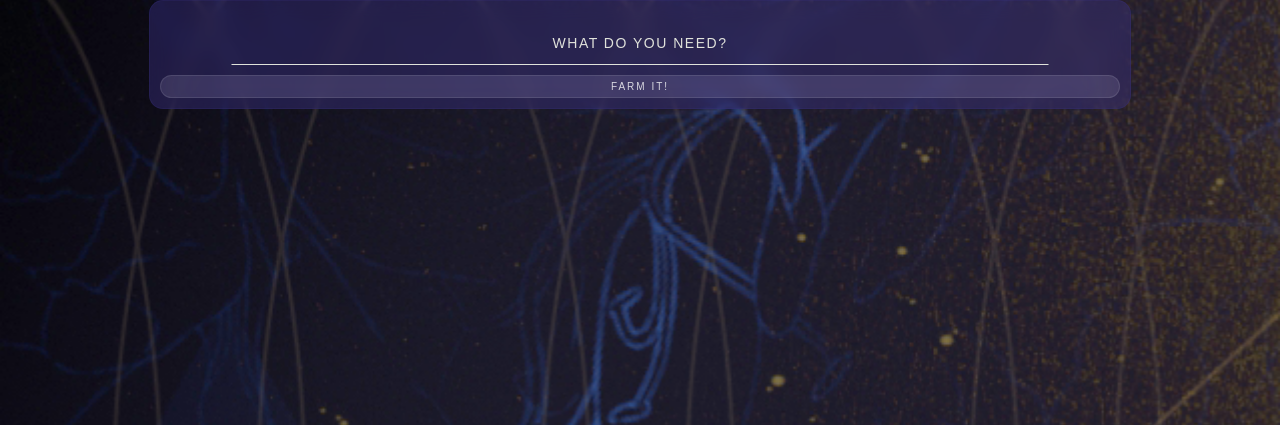
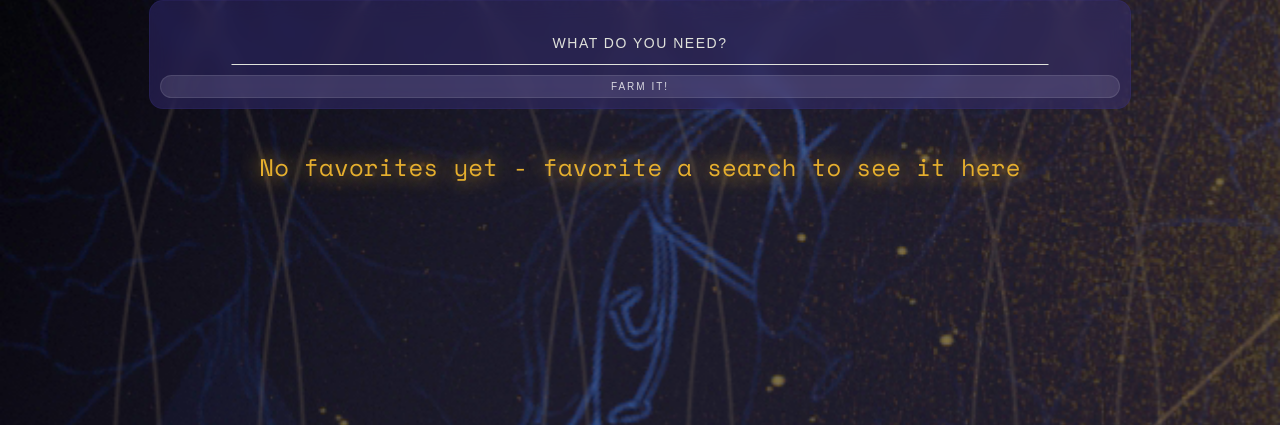
Before and after one commit to puentebravo/FarmFrame, a Flask app: page / in a window 1280 px wide. Shown: the part 50-475 px from the top of the page. Run offline with Flask 2, Linux system fonts and the light colour scheme; some libraries are stand-ins or nearby versions.

Commit message:
Added functionality to save, render favorites

```diff
--- a/farmFrame/static/index.js
+++ b/farmFrame/static/index.js
@@ -4,9 +4,57 @@ const searchEl = document.querySelector("#itemSearch");
 const resultEl = document.querySelector("#results");
 const resHeadEl = document.querySelector("#resHeader");
 
+const displayFavorites = () => {
+  const favoriteSearches = JSON.parse(localStorage.getItem("favorites")) || [];
+
+  resultEl.textContent = "";
+  if (favoriteSearches.length > 0) {
+    resHeadEl.textContent = "Favorite Searches";
+
+    for (let i = 0; i < favoriteSearches.length; i++) {
+      let cardContainer = document.createElement("div");
+
+      cardContainer.setAttribute("class", "resultCard font-space");
+
+      resultEl.appendChild(cardContainer);
+
+      let cardNumber = document.createElement("p");
+      cardNumber.classList.add("font-heavy");
+      cardNumber.textContent = i + 1;
+
+      let favText = document.createElement("h5");
+      favText.classList.add("text-lead");
+      favText.textContent = favoriteSearches[i].value;
+
+      let deleteBtn = document.createElement("button");
+      deleteBtn.setAttribute("class", "glass-button deleteBtn");
+      deleteBtn.innerHTML = `<i class="fa-regular fa-square-minus"></i>`;
+      deleteBtn.setAttribute("data-id", favoriteSearches[i].id);
+
+      cardContainer.appendChild(cardNumber);
+      cardContainer.appendChild(favText);
+      cardContainer.appendChild(deleteBtn);
+
+      deleteBtn.addEventListener("click", function (event) {
+        let targetId = event.target.parentNode.dataset.id;
+
+        let filteredItems = favoriteSearches.filter(
+          (item) => item.id != targetId
+        );
+
+        localStorage.setItem("favorites", JSON.stringify(filteredItems));
+
+        displayFavorites();
+      });
+    }
+  } else {
+    resHeadEl.textContent =
+      "No favorites yet - favorite a search to see it here";
+  }
+};
+
 const displayData = (dropData) => {
-
-  resultEl.textContent = ""
+  resultEl.textContent = "";
   for (let i = 0; i < dropData.length; i++) {
     let element = dropData[i];
 
@@ -19,8 +67,7 @@ const displayData = (dropData) => {
     let cardChance = document.createElement("p");
     let cardSubDiv = document.createElement("div");
 
-    cardSubDiv.classList.add("subDiv")
-
+    cardSubDiv.classList.add("subDiv");
 
     cardChance.classList.add("font-heavy");
 
@@ -31,7 +78,7 @@ const displayData = (dropData) => {
 
     resultEl.appendChild(cardContainer);
     cardContainer.appendChild(cardChance);
-    cardContainer.appendChild(cardSubDiv)
+    cardContainer.appendChild(cardSubDiv);
     cardSubDiv.appendChild(cardHeader);
     cardSubDiv.appendChild(cardPlace);
   }
@@ -64,7 +111,7 @@ const getItem = async (item) => {
     moreBtn.type = "button";
     moreBtn.setAttribute("id", "moreBtn");
 
-    let expandedDisplay = data.slice(0, 15)
+    let expandedDisplay = data.slice(0, 15);
 
     resultEl.appendChild(moreBtn);
 
@@ -82,9 +129,11 @@ const getDesc = async (item) => {
   let descHeaderEl = document.querySelector("#descHeader");
   let descTextEl = document.querySelector("#descText");
   let wikiLinkEl = document.querySelector("#wikiLink");
+  let favoriteBtnEl = document.querySelector("#saveBtn");
 
   descHeaderEl.textContent = "";
   descTextEl.textContent = "";
+  favoriteBtnEl.innerHTML = `<i class="fa-regular fa-square-plus fa-sm fa-lg"></i> Save to Favorites`
 
   if (wikiLinkEl.classList.contains("show")) {
     wikiLinkEl.classList.remove("show");
@@ -93,6 +142,8 @@ const getDesc = async (item) => {
 
   descEl.classList.remove("hide");
   descEl.classList.add("show", "card");
+  favoriteBtnEl.classList.remove("hide");
+  favoriteBtnEl.classList.add("show");
 
   if (descResponse.category == "Mods") {
     descHeaderEl.textContent = descResponse.name;
@@ -124,6 +175,20 @@ const getDesc = async (item) => {
     wikiLinkEl.classList.add("show");
     wikiLinkEl.href = descResponse.wikiaUrl;
   }
+
+  favoriteBtnEl.addEventListener("click", function () {
+    const favoriteSearches = JSON.parse(localStorage.getItem("favorites")) || [];
+    let favoriteObj = {
+      id: Math.round(Math.random() * 10000000),
+      value: item,
+    };
+
+    favoriteSearches.push(favoriteObj);
+
+    localStorage.setItem("favorites", JSON.stringify(favoriteSearches));
+
+    favoriteBtnEl.textContent = "Saved!";
+  });
 };
 
 searchForm.addEventListener("submit", (e) => {
@@ -135,3 +200,5 @@ searchForm.addEventListener("submit", (e) => {
   getDesc(searchVal);
   searchEl.value = "";
 });
+
+displayFavorites();
--- a/farmFrame/templates/index.html
+++ b/farmFrame/templates/index.html
@@ -18,6 +18,10 @@
       rel="stylesheet"
       href="{{ url_for('static', filename='reset.css') }}"
     />
+    <script
+      src="https://kit.fontawesome.com/d2a4e36e21.js"
+      crossorigin="anonymous"
+    ></script>
     <title>FarmFrame</title>
   </head>
   <body>
@@ -45,6 +49,7 @@
       <a id="wikiLink" class="font-space hide" href="" target="_blank">
         - See Wiki Page ></a
       >
+      <button id="saveBtn" class="glass-button hide"></button>
     </section>
 
     <h2 id="resHeader" class="text-neon"></h2>
```
